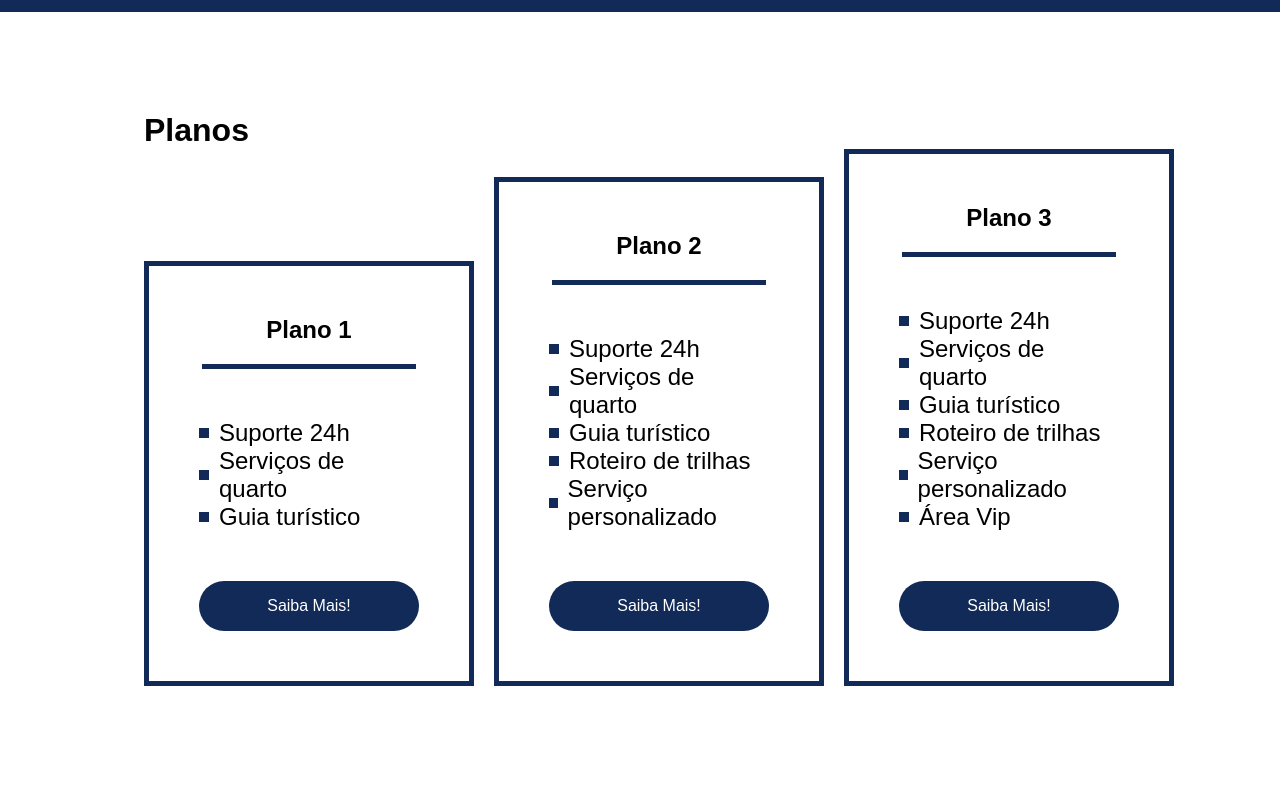
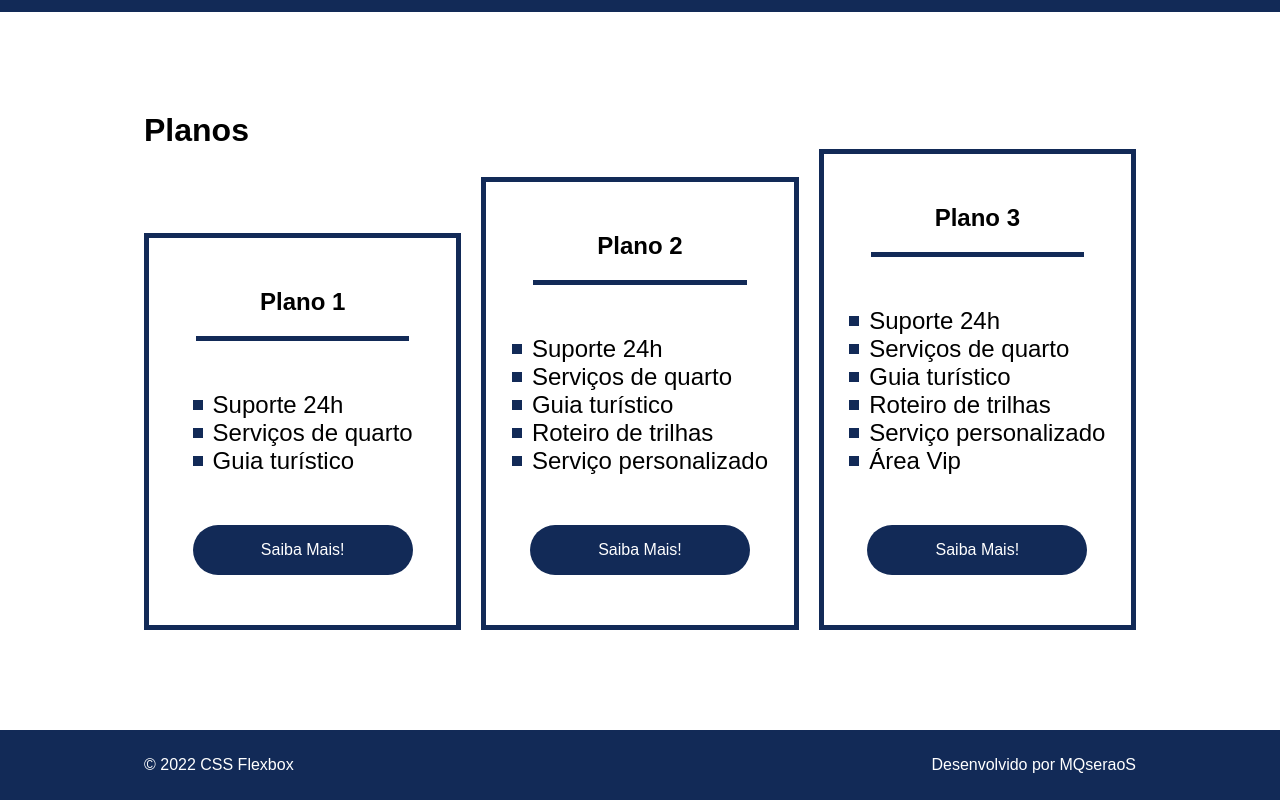
Before and after one commit to mqsoares/flex-turismo, a plain HTML site: page index.html in a window 1280 px wide. Shown: the part 1683-2483 px from the top of the page. Drawn offline with Linux system fonts and the light colour scheme.

Commit message:
create the footer

```diff
--- a/index.html
+++ b/index.html
@@ -83,7 +83,6 @@
                         </ul>
                         <a class="button" href="#">Saiba Mais!</a>
                     </div>
-
                     <div class="card-item">
                         <h3>Plano 2</h3>
                         <ul>
@@ -95,7 +94,6 @@
                         </ul>
                         <a class="button" href="#">Saiba Mais!</a>
                     </div>
-
                     <div class="card-item">
                         <h3>Plano 3</h3>
                         <ul>
@@ -112,6 +110,13 @@
             </div>
         </section>
 
+        <footer class="footer">
+            <div class="container">
+                <p>&copy; 2022 CSS Flexbox</p>
+                <p>Desenvolvido por MQseraoS</p>
+            </div>
+        </footer>
+
     </main>
 
 </body>
--- a/style.css
+++ b/style.css
@@ -167,7 +167,6 @@ header h1 {
 
 .plans {
     padding: 100px 0;
-    /* min-height: 80vh; */
 }
 
 .plans .container {
@@ -181,19 +180,19 @@ header h1 {
 
 .plans .container .plans-card {
     display: flex;
-    flex-direction: row;
     align-items: flex-end;
     gap: 20px;
 }
 
 .plans .container .plans-card .card-item {
     border: 5px solid #122A57;
-    flex: 1;
+    /* flex: 1; */
     display: flex;
     flex-direction: column;
     align-items: center;
-    padding: 50px;
+    padding: 50px 20px;
     gap: 50px;
+    width: 100%;
 }
 
 .plans .container .plans-card .card-item h3 {
@@ -216,6 +215,8 @@ header h1 {
     display: flex;
     flex-direction: row;
     align-items: center;
+    flex-wrap: nowrap;
+
 }
 
 .plans .container .plans-card .card-item ul li::before {
@@ -225,3 +226,15 @@ header h1 {
     background-color: #122A57;
     margin-right: 10px;
 }
+
+.footer {
+    background-color: #122A57;
+    color: #fff;
+    height: 70px;
+    display: flex;
+    align-items: center;
+}
+
+.footer .container {
+    justify-content: space-between;
+}
```
